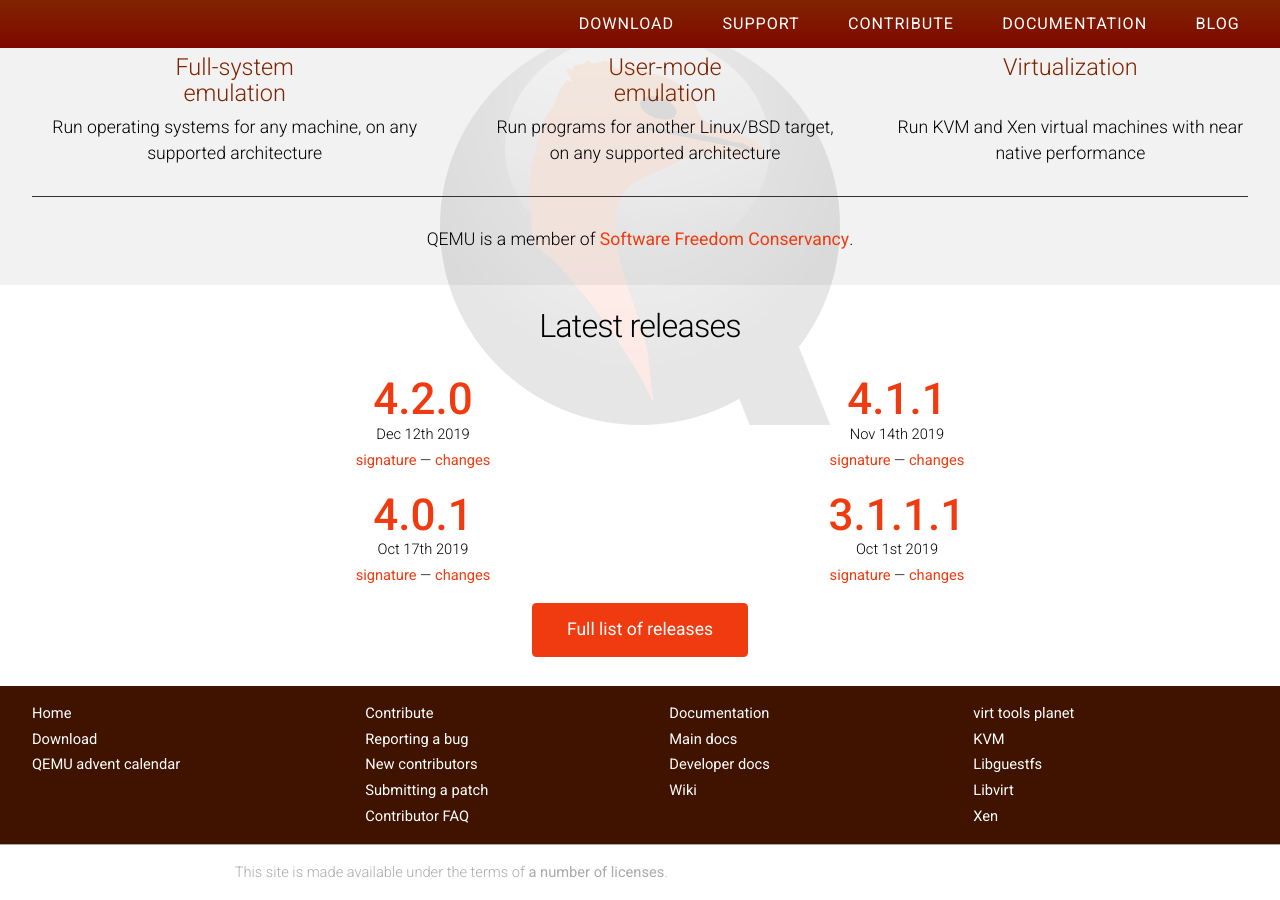
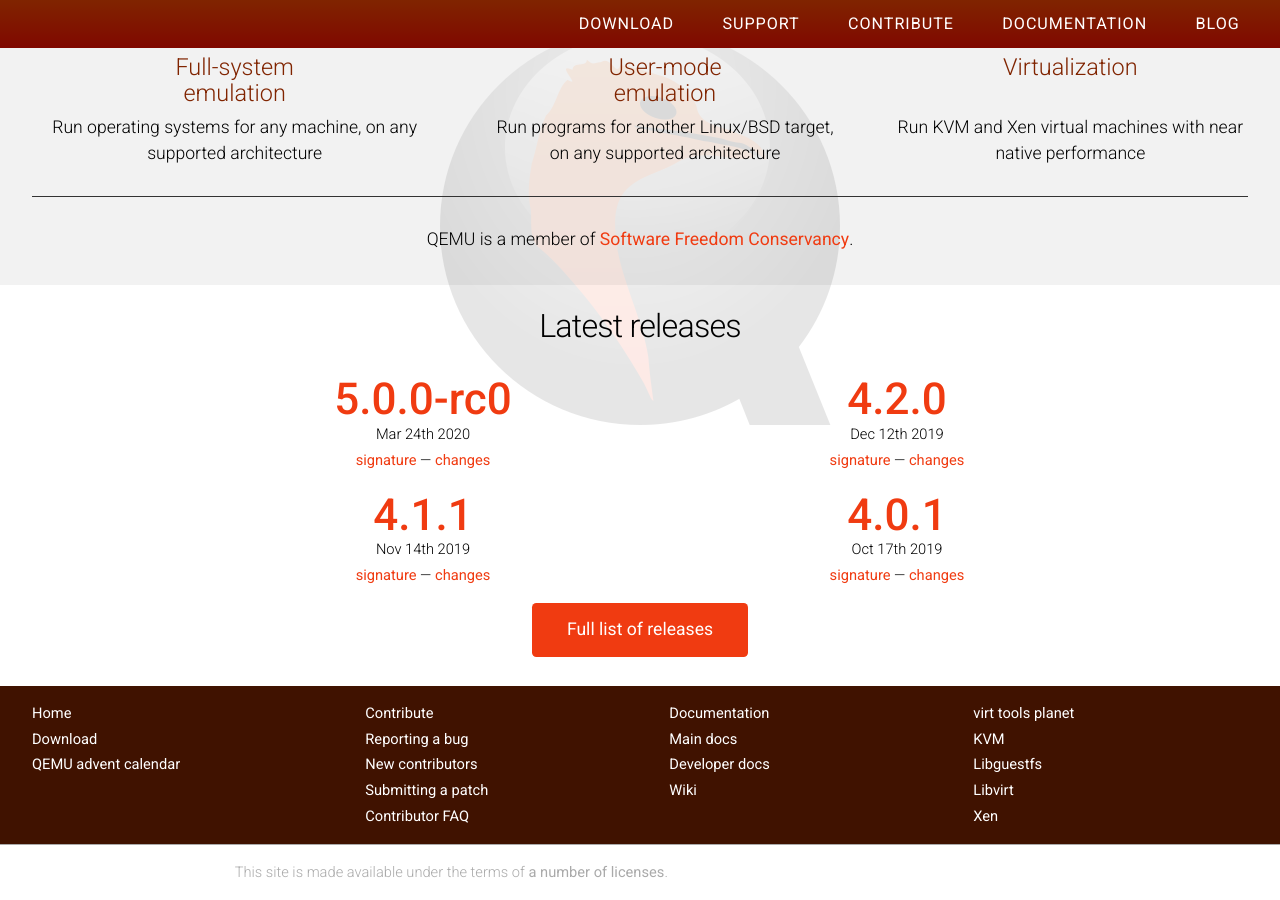
Before and after one commit to qemu/qemu-web, a Jekyll site: the page built from index.html, in a window 1280 px wide and 900 px high, scrolled down 685 px. Built offline with Jekyll 4.4.1, drawn with Linux system fonts in a browser that asks for light colours; nearby versions of some CDN libraries.

Commit message:
add v5.0.0-rc0

```diff
--- a/_data/releases.yml
+++ b/_data/releases.yml
@@ -1,3 +1,6 @@
+- branch: "5.0"
+  patch: 0-rc0
+  date: "Mar 24th 2020"
 - branch: "4.2"
   patch: 0
   date: "Dec 12th 2019"
```
